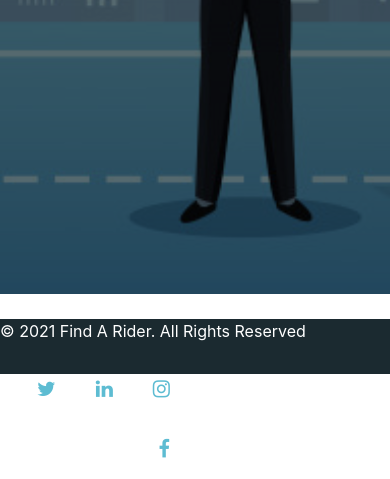
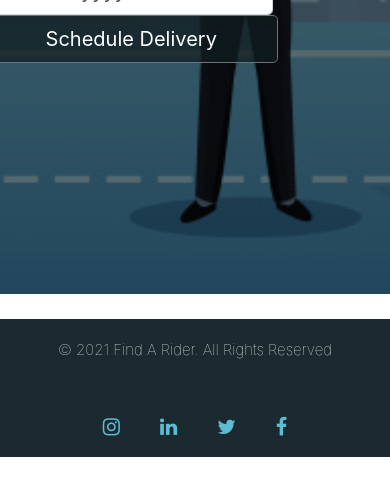
Before and after one commit to Mawushie/findarider, a plain HTML site: page index.html in a window 390 px wide. Shown: the part 466-945 px from the top of the page. After the commit the page ends 923 px from the top, so only its background shows below. Drawn offline with nearby package versions, Linux system fonts and the light colour scheme.

Commit message:
fixed layout issues and responsiveness

```diff
--- a/css/index.css
+++ b/css/index.css
@@ -1,12 +1,3 @@
-/* body{
-    background: url(/images/background.jpg) no-repeat 0;
-    background-size: cover;
-    height: 100vh;
-    background-blend-mode: overlay;
-    background-color:rgba(16, 30, 34, 0.76);
-
-} */
-
 body{
     color: black;
 }
@@ -53,7 +44,7 @@ body{
 
 h2 , h4 {
     font-weight: bolder;
-    color:gold;
+    color:white;
 }
 
 .addressarea{
@@ -69,11 +60,18 @@ h2 , h4 {
 }
 
 .footer{ /*css for footer*/
-    height: 55px;
+    margin-top: 25px;
+    height: 60px;;
     background-color: #1b2a30;
     color: white;
-    margin-top: 25px;
-    width: 100%;
+
+}
+
+.rights{/*styles the text that says all rights reserved*/
+    text-align: center;
+    padding: 20px;
+    font-weight: lighter;
+    font-size: 15px;
 }
 
 .socials{/*removes default 'decorations' on list*/
@@ -81,7 +79,7 @@ h2 , h4 {
     margin: 0;
     padding: 0;
     overflow: hidden;
-    padding-right: 200px;/*gives space on right side of insta logo*/
+    padding-right: 200px;  /*gives space on right side of insta logo*/
 }
 
 .socials > li > a {/*gets the lists to display horizontally*/
@@ -96,3 +94,57 @@ h2 , h4 {
   .link{/*shift links to right of div*/
     float: right;
 }
+
+
+/* Extra small devices (portrait phones, less than 576px) */
+@media (max-width: 575.98px) {
+    .footer{ /*css for footer*/
+        display: flex;
+        margin-top: 25px;
+        height: auto;;
+        background-color: #1b2a30;
+        color: white;
+    }
+
+    .socials{/*removes default 'decorations' on list*/
+        list-style-type: none;
+        margin: 0;
+        padding: 0;
+        overflow: hidden;
+
+    }
+
+    .list{
+        position: relative !important;
+        padding-right: 15px;
+        padding-left: 15px;
+        width: fit-content;
+        margin: auto;
+    }
+}
+
+/* Small devices (landscape phones, less than 768px) */
+@media (max-width: 767.98px) {
+    .footer{ /*css for footer*/
+        display: flex;
+        margin-top: 25px;
+        height: auto;;
+        background-color: #1b2a30;
+        color: white;
+    }
+
+    .socials{/*removes default 'decorations' on list*/
+        list-style-type: none;
+        margin: 0;
+        padding: 0;
+        overflow: hidden;
+
+    }
+    .list{
+        position: relative !important;
+        padding-right: 15px;
+        padding-left: 15px;
+        width: fit-content;
+        margin: auto;
+    }
+ }
--- a/index.html
+++ b/index.html
@@ -15,6 +15,7 @@
 
     <title>Find A Rider</title>
   </head>
+
   <body>
     <div class="container-fluid">
         <nav class="navbar navbar-expand-lg navbar-light bg-light mynav fixed-top">
@@ -30,46 +31,35 @@
           </div>
         </nav>
 
+      <div class="row content">
+          <h2>Looking to have a package delivered?</h2>
 
-    <div class="content">
-      <h2>Looking to have a package delivered?</h2>
+          <div class="row form-group w-75 addressarea">
+            <input type="text" class="col-sm form-control form-control-lg" placeholder="Enter Delivery Address" name="text3">
+            <input type="date" class="col-sm form-control form-control-lg" placeholder="Select Date" name="text3">
+            <button type="button" class="col btn btn-secondary btn-lg w-50">Schedule Delivery</button>
           </div>
-
-    <div class="form-group w-75 addressarea">
-      <input type="text" class="form-control form-control-lg" placeholder="Enter Delivery Address" name="text3">
-      <input type="date" class="form-control form-control-lg" placeholder="Select Date" name="text3">
-      <button type="button" class="btn btn-secondary btn-lg w-50">Schedule Delivery</button>
-    </div>
-
-
 
       </div>
 
-    <div class="footer">
-      <div class="row">
-          <div class="col-md-6 col-sm-12 col-xs-12 rights">
+    </div>
+
+    <div class="row footer">
+      <div class="col-sm rights">
           <p>
               &copy; 2021 Find A Rider. All Rights Reserved
           </p>
       </div>
 
-          <div class="col-md-6 col-sm-12 col-xs-12">
-              <ul class="socials">
+      <div class="col-sm list">
+        <ul class="list-group list-group-horizontal float-right socials">
           <li class="link"><a href="#" class="fa fa-instagram"></a></li>
           <li class="link"><a href="#" class="fa fa-linkedin"></a></li>
           <li class="link"><a href="#" class="fa fa-twitter"></a></li>
           <li class="link"><a href="#" class="fa fa-facebook"></a></li>
         </ul>
-
-          </div>
-
       </div>
     </div>
-
-
-    </div>
-</div>
-
 
 
       <!--jQuery and Bootstrap Bundle (includes Popper) -->
```
Lines whose indentation alone changed are shown as unchanged.
